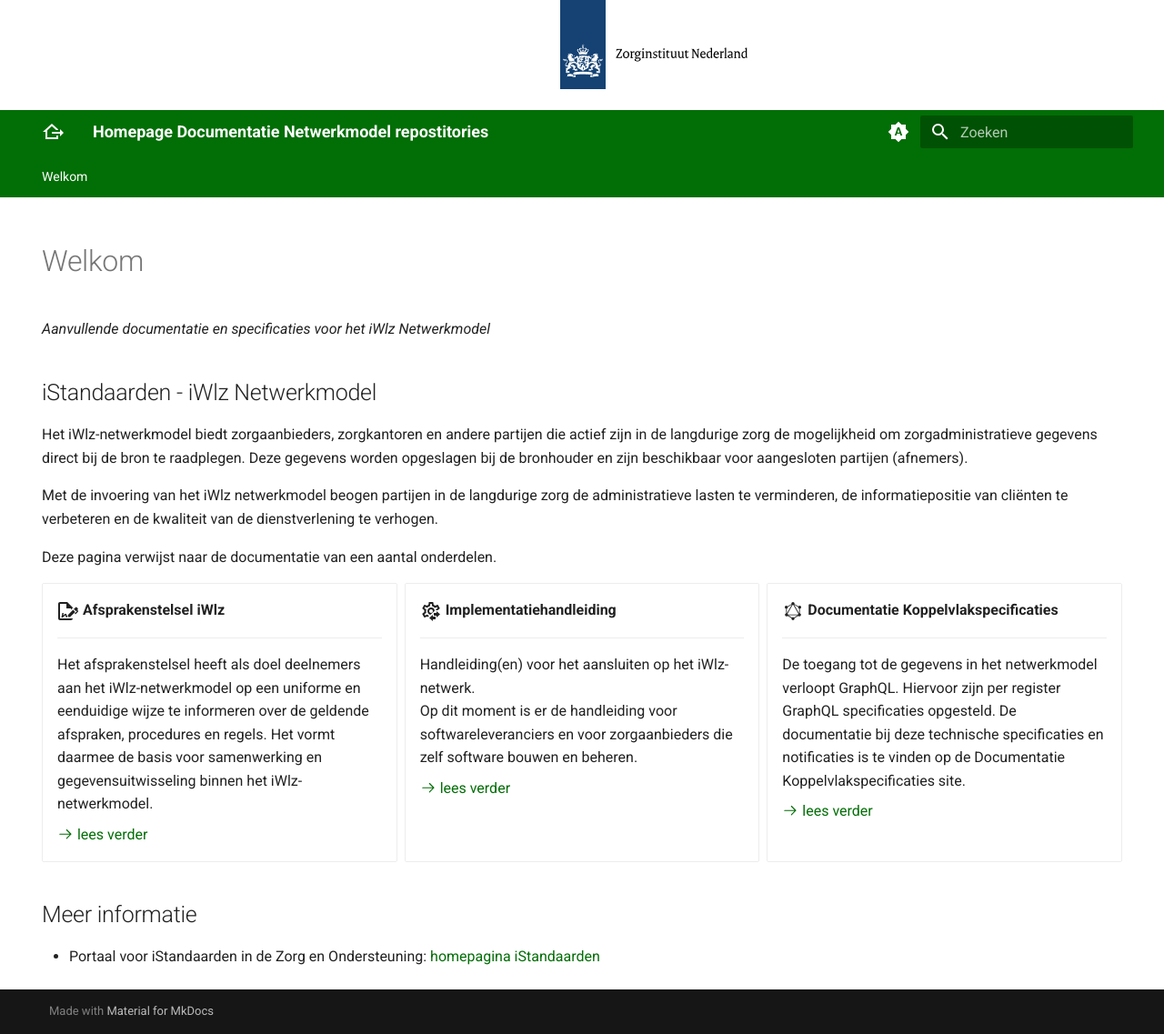
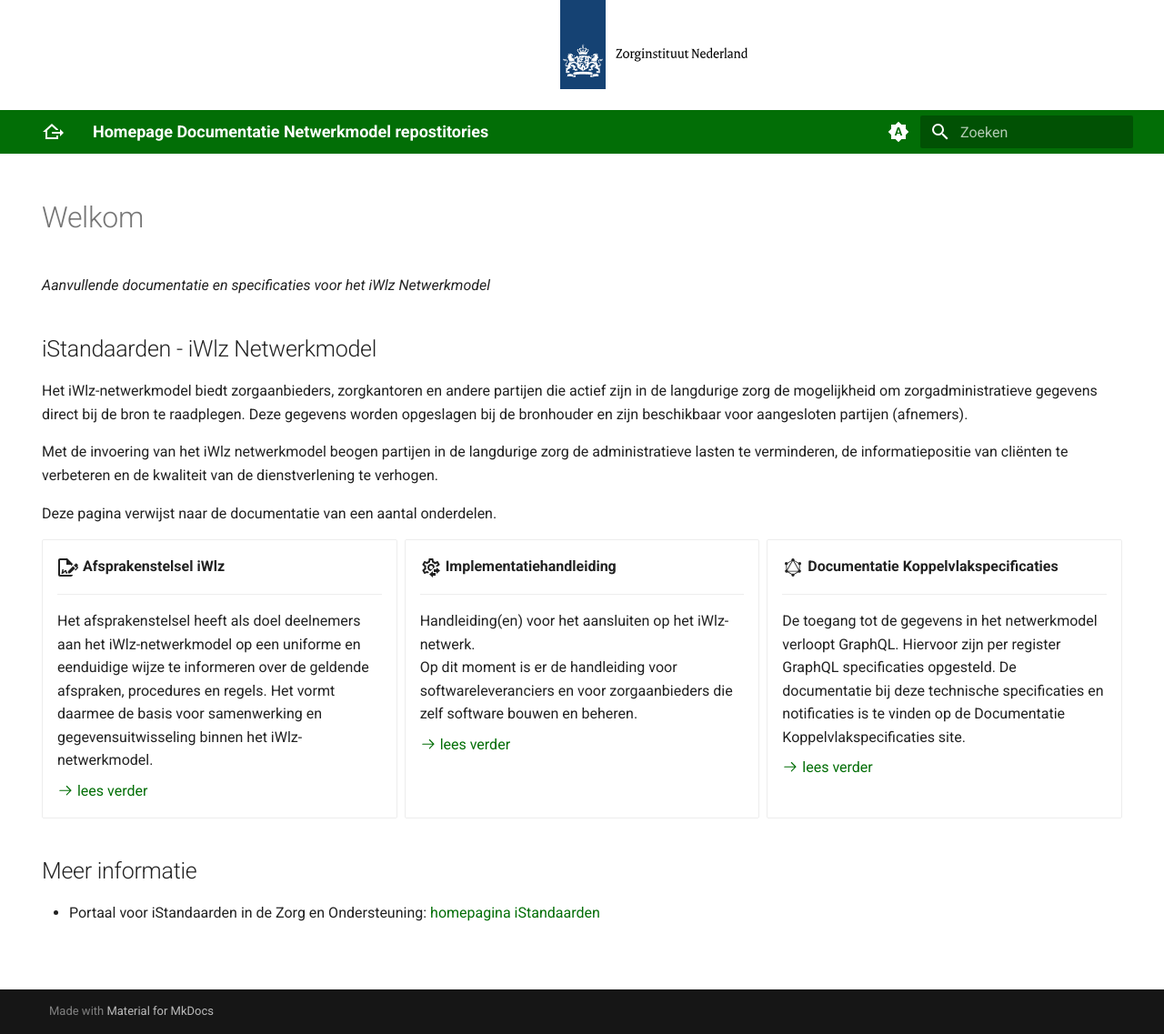
Before and after one commit to iStandaarden/istandaarden.github.io, an MkDocs documentation site: the page built from docs/index.md, in a window 1280 px wide and 1137 px high. Shown: the whole window at 91% size. Built offline with MkDocs 1.6.1 and Material for MkDocs 9.7.7, drawn with Linux system fonts in a browser that asks for light colours; the version menu is left out.

Commit message:
navigation cleanup

```diff
--- a/mkdocs.yml
+++ b/mkdocs.yml
@@ -41,13 +41,13 @@
       accent: deep purple
   features:
     # - navigation.top
-    - header.autohide
+    # - header.autohide
     # - navigation.sections
     # - navigation.instant
     - navigation.tracking
     - navigation.footer
-    - navigation.tabs
-    - navigation.tabs.sticky
+    # - navigation.tabs
+    # - navigation.tabs.sticky
     # - navigation.expand
     - navigation.indexes
     - navigation.path
```
